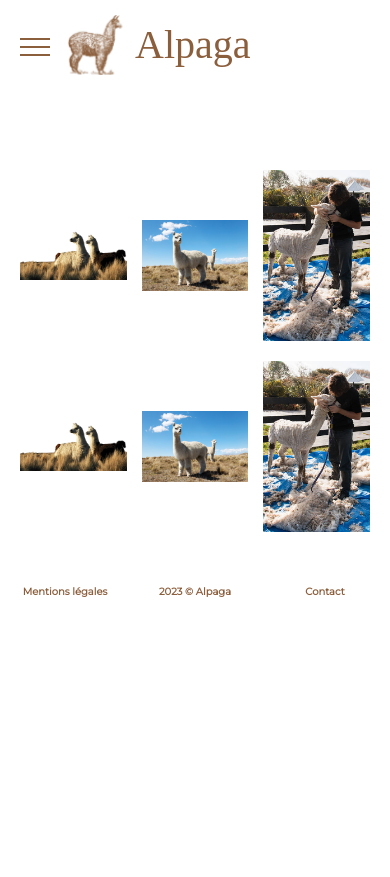
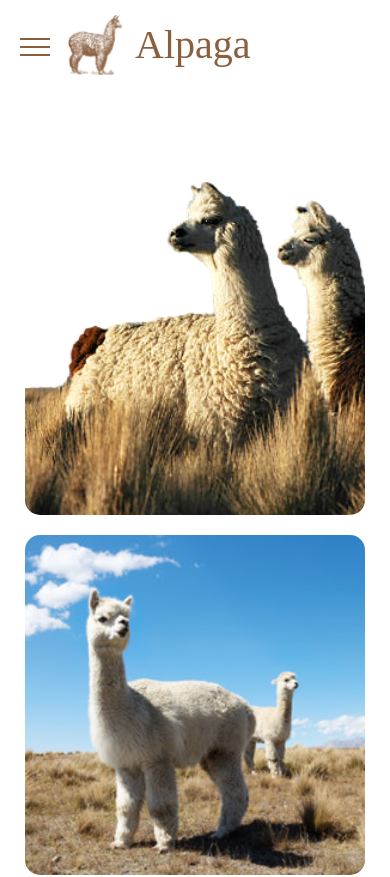
Before and after one commit to julien382/Alpaga, a React (Create React App) app: page /galerie in a window 390 px wide. Shown: the top 877 px of the page. Before the commit the page ends 844 px from the top, so only its background shows below. Built offline with nearby package versions, Linux system fonts and the light colour scheme; a web font is replaced by a local one.

Commit message:
create new gallerie

```diff
--- a/src/components/Galerie/Galerie.jsx
+++ b/src/components/Galerie/Galerie.jsx
@@ -6,26 +6,71 @@ import tonte from "../../assets/tonte.jpg";
 
 const Galerie = () => {
 
-    const images = [
-        alpagaMain,
-        alpagablanc,
-        tonte,
-        alpagaMain,
-        alpagablanc,
-        tonte,
-        // Ajoutez d'autres noms d'images ici
-      ];
+  const images = [
+    {
+      src: alpagaMain,
+      alt: 'Image 1',
+    },
+    {
+      src: alpagablanc,
+      alt: 'Image 2',
+    },
+    {
+      src: tonte,
+      alt: 'Image 3',
+    },
+    {
+      src: alpagaMain,
+      alt: 'Image 4',
+    },
+    {
+      src: alpagablanc,
+      alt: 'Image 5',
+    },
+    {
+      src: tonte,
+      alt: 'Image 6',
+    },
+    {
+      src: alpagaMain,
+      alt: 'Image 7',
+    },
+    {
+      src: alpagablanc,
+      alt: 'Image 8',
+    },
+    {
+      src: tonte,
+      alt: 'Image 9',
+    },
+    {
+      src: alpagaMain,
+      alt: 'Image 10',
+    },
+    {
+      src: alpagablanc,
+      alt: 'Image 11',
+    },
+    {
+      src: tonte,
+      alt: 'Image 12',
+    },
+  ];
 
     return (
-        <div className="gallery-container">
-            <div className="image-grid">
-                {images.map((image, index) => (
-                <div key={index} className="image-item">
-                    <img src={image} alt={`alpaga ${index + 1}`} />
-                </div>
-                ))}
-            </div>
+      <div className="gallery">
+      {images.map((image, index) => (
+        <div key={index} className="gallery-item">
+          <div className="square-crop">
+            <img
+              src={image.src}
+              alt={image.alt}
+              className="gallery-image"
+            />
+          </div>
         </div>
+      ))}
+    </div>
     )
 }
 
--- a/src/components/Galerie/Galerie.scss
+++ b/src/components/Galerie/Galerie.scss
@@ -1,29 +1,58 @@
 @import '../../styles/index.scss';
 
-.gallery-container {
-    padding: 20px;
+.gallery {
+  display: flex;
+  flex-wrap: wrap;
+  padding: 50px;
+  padding-top: 0;
+}
+
+.gallery-item {
+  width: 25%; /* 4 columns for large screens */
+  padding: 10px;
+  box-sizing: border-box;
+}
+
+.square-crop {
+  position: relative;
+  width: 100%;
+  padding-bottom: 100%; /* Creates a square aspect ratio */
+  overflow: hidden;
+  border-radius: 15px;
+}
+
+.gallery-image {
+  position: absolute;
+  top: 0;
+  left: 0;
+  width: 100%;
+  height: 100%;
+  object-fit: cover; /* Ensures the image fills the square container */
+}
+
+@media (max-width: 1024px) {
+  /* Medium screens */
+  .gallery-item {
+    width: 33.33%; /* 3 columns for medium screens */
+  }
+}
+
+@media (max-width: 768px) {
+  /* Small screens */
+  .gallery {
+    display: flex;
+    flex-wrap: wrap;
+    padding: 15px;
   }
 
-  .image-grid {
-    display: flex;
-    flex-wrap: wrap;
-    justify-content: space-between;
+  .gallery-item {
+    width: 50%; /* 2 columns for small screens */
   }
+}
 
-  .image-item {
-    flex-basis: calc(33.33% - 10px);
-    margin-bottom: 20px;
-    display: flex;
-    justify-content: center;
-    align-items: center;
+@media (max-width: 480px) {
+  /* Extra small screens */
+  .gallery-item {
+    width: 100%; /* 1 column for extra small screens */
   }
-
-  .image-item img {
-    max-width: 100%;
-    max-height: 100%;
-    object-fit: contain;
-  }
-
-  .image-item img.horizontal {
-    max-height: calc(100% - 20px);
-  }
+}
```
